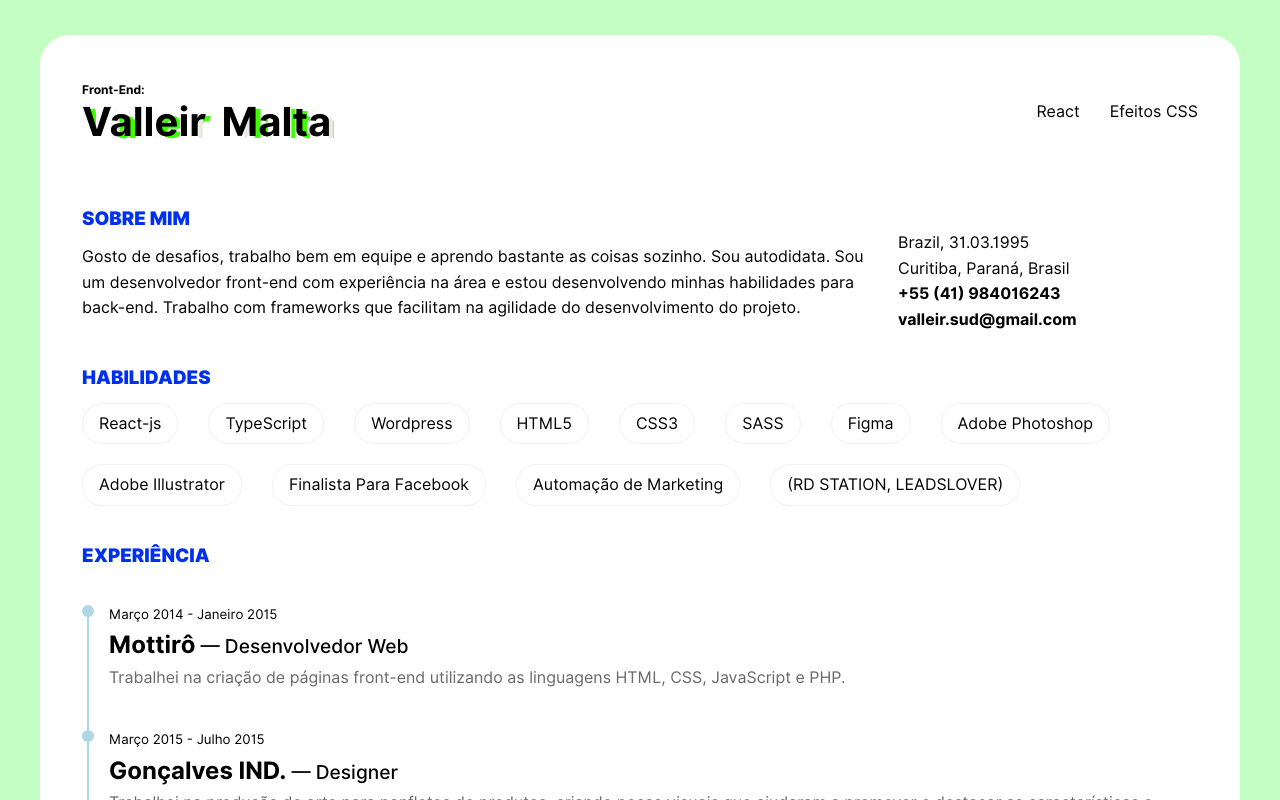
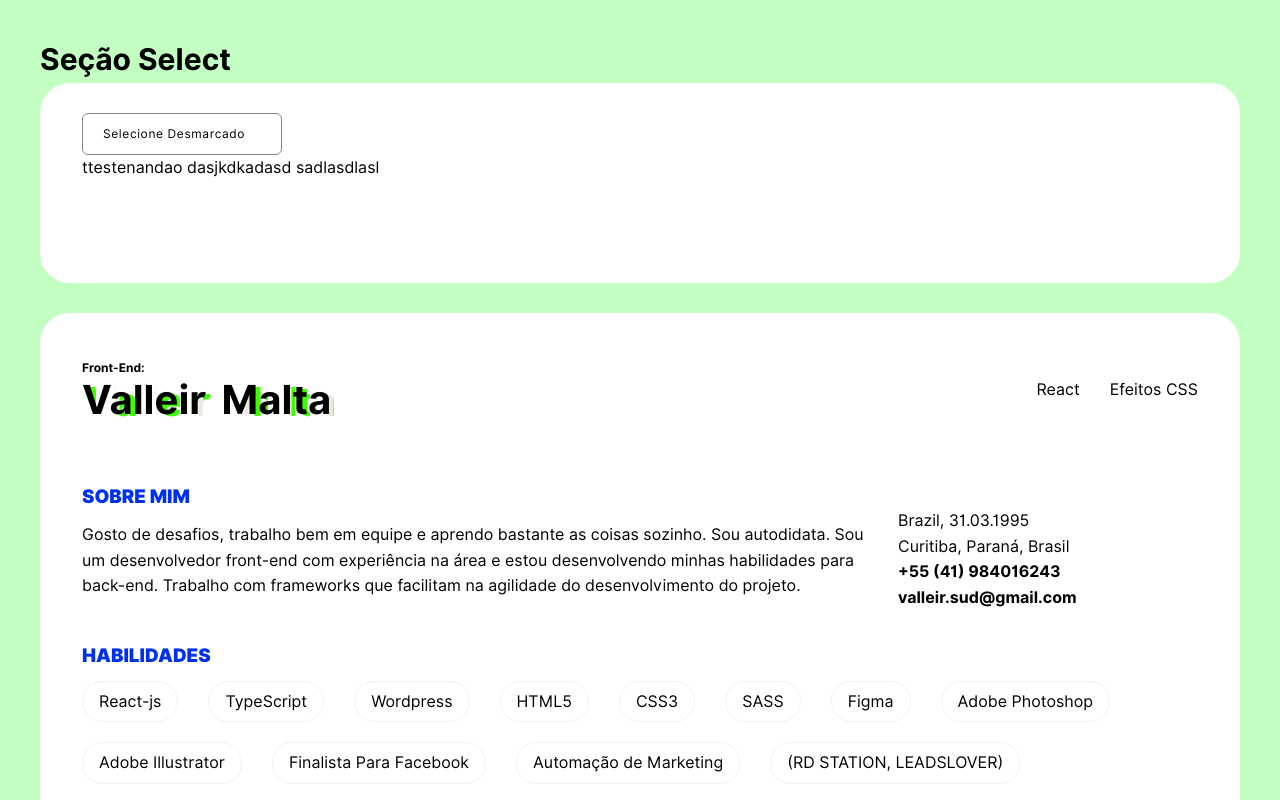
Before and after one commit to ValleirMalta/portfolio-dev, a Next.js app: page / in a window 1280 px wide. Shown: the top 800 px of the page. Built offline with nearby package versions, Linux system fonts and the light colour scheme.

Commit message:
Criação de componente de select

```diff
--- /dev/null
+++ b/components/Select/SelectOne.tsx
@@ -0,0 +1,52 @@
+import React, { useEffect, useState } from 'react';
+import Style from "@/styles/SelectOne.module.scss"
+
+interface SelectOneProps {
+  checkboxRef: React.RefObject<HTMLLabelElement>;
+}
+
+const SelectOne: React.FC<SelectOneProps> = ({ checkboxRef }) => {
+  const [isChecked, setIsChecked] = useState(false);
+
+  useEffect(() => {
+    const handleClickOutside = (event: MouseEvent) => {
+      if (checkboxRef.current && !checkboxRef.current.contains(event.target as Node)) {
+        setIsChecked(false);
+      }
+    };
+
+    document.addEventListener('click', handleClickOutside);
+
+    return () => {
+      document.removeEventListener('click', handleClickOutside);
+    };
+  }, [checkboxRef]);
+
+  const handleCheckboxChange = () => {
+    setIsChecked((prev) => !prev);
+  };
+
+  return (
+    <section className={Style.SectionSelect}>
+      <h1 className={Style.Titulo}>Seção Select</h1>
+      <div className={Style.Container}>
+
+
+
+        <div className={Style.SelectCustom}>
+          <label className={Style.buttonView + " " +  (isChecked ? Style.selected : "") } ref={checkboxRef} >
+            <input type="checkbox" checked={isChecked} onChange={handleCheckboxChange}/>
+            <span>Selecione {isChecked ? "Marcado": "Desmarcado"}</span>
+          </label>
+          <div className={Style.Options + " " +  (isChecked ? Style.Open : "") }>
+            <input type="text" name="" id="" />
+          </div>
+        </div>
+        <p>ttestenandao dasjkdkadasd sadlasdlasl</p>
+
+      </div>
+    </section>
+  );
+};
+
+export default SelectOne;
--- a/components/Skills.tsx
+++ b/components/Skills.tsx
@@ -1,6 +1,9 @@
 import styles from '@/styles/Home.module.scss';
-export default function Skills(){
-    const listSkills = [
+
+interface SkillsProps {}
+
+export default function Skills(props: SkillsProps) {
+  const listSkills: string[] = [
     "React-js",
     "TypeScript",
     "Wordpress",
@@ -13,19 +16,18 @@ export default function Skills(){
     "Finalista Para Facebook",
     "Automação de Marketing",
     "(RD STATION, LEADSLOVER)"
-    ]
+  ];
 
-    function renderSkill () {
-        return listSkills.map((nome, i) => <li key={i}>{nome}</li>)
+  function renderSkill() {
+    return listSkills.map((nome, i) => <li key={i}>{nome}</li>);
   }
+
   return (
     <>
       <section className={styles.skills}>
         <h3 className={styles.tituloSection}>HABILIDADES</h3>
-            <ul>
-                {renderSkill()}
-            </ul>
+        <ul>{renderSkill()}</ul>
       </section>
     </>
-    )
+  );
 }
--- a/pages/index.tsx
+++ b/pages/index.tsx
@@ -1,19 +1,24 @@
+
+import React, { useRef } from 'react';
 import HeadInfor from '@/components/HeadInfor';
 import AboutMe from '@/components/AboutMe';
 import Header from '@/components/Header';
 import Skills from '@/components/Skills';
 import Experience from '@/components/Experience';
+import SelectOne from '@/components/Select/SelectOne';
 import styles from '@/styles/Home.module.scss';
 
 export default function Home() {
+  const checkboxRef = useRef<HTMLLabelElement>(null);
   return (
     <>
       <HeadInfor
         title='Front-End: Valleir Malta'
         description='Curriculo Online'
       />
-      <main className="mainHome">
-        <div className="containerHome">
+      <main className="mainHome"  ref={checkboxRef}>
+        <SelectOne checkboxRef={checkboxRef} />
+        <div className="container">
           <Header />
           <AboutMe />
           <Skills />
--- /dev/null
+++ b/styles/SelectOne.module.scss
@@ -0,0 +1,68 @@
+.SelectCustom {
+    position: relative;
+    width: 100%;
+    .buttonView {
+        width: 100%;
+        height: 42px;
+        max-height: 42px;
+        padding: 10px 20px;
+        display: flex;
+        align-items: center;
+        overflow: hidden;
+        border: 1px solid #878785;
+        border-radius:  6px;
+        cursor: pointer;
+        > span {
+            font-size: 12px;
+            line-height: 12px;
+            letter-spacing: 0.6px;
+            font-family: "InterRegular", sans-serif;
+        }
+        > input {
+            width: 0;
+            height: 0;
+        }
+    }
+    .selected {
+        box-shadow:  0px 0px 0px 3px rgba(227, 227, 225 ,.4);
+    }
+    .Options {
+        border: 1px solid #878785;
+        position: absolute;
+        display: none;
+        top: 52px;
+        right: 0;
+        left: 0;
+        width: 100%;
+        margin: 0 auto;
+        background-color: #fff;
+        border-radius: 4px;
+        z-index: 6;
+    }
+    .Open {
+        display: block;
+    }
+}
+
+.SectionSelect {
+    max-width: 1200px;
+    width: 100%;
+    margin:  0 30px;
+    .Titulo {
+        font-size: 30px;
+        font-family: "InterBold", sans-serif;
+
+    }
+    .Container {
+        width: 100%;
+        min-height: 200px;
+        padding: 30px 42px;
+        border-radius: 30px;
+        background: #fff;
+        .SelectCustom {
+            width: 200px;
+
+        }
+
+    }
+}
--- a/styles/globals.scss
+++ b/styles/globals.scss
@@ -80,16 +80,24 @@ a {
 }
 .mainHome {
   height: 100%;
+  padding: 35px 0;
   display: flex;
-  padding: 35px 30px;
-  justify-content: center;
+  flex-direction: column;
+  align-items: center;
+  gap: 30px;
   animation: colorChange 6s ease infinite;
-  > .containerHome {
+  > .container {
     max-width: 1200px;
     width: 100%;
     padding: 0 42px;
     border-radius: 30px;
     background: #fff;
+    margin:  0 30px;
+  }
+  > .containerSection {
+      width: 100%;
+      height: 100vh;
+      background: #fff;
   }
 
   @media (max-width: 800px) {
```
Lines whose indentation alone changed are shown as unchanged.
